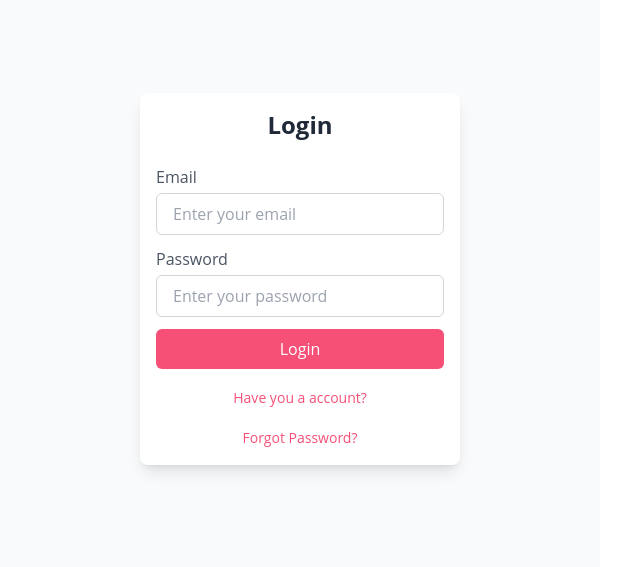
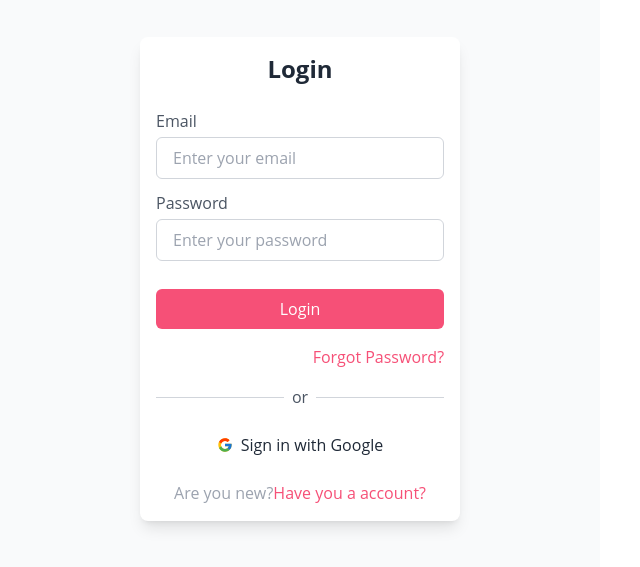
Before and after one commit to kaiz0708/chrome-tab-manager, a React (Create React App) app: page / in a window 1280 px wide. Shown: the part 121-688 px from the top of the page, without its empty margins (0-640 px from the left). Built offline with nearby package versions, Linux system fonts and the light colour scheme; what tailwindcss-filters would draw is missing.

Commit message:
login and sign up

```diff
--- a/package.json
+++ b/package.json
@@ -8,6 +8,7 @@
       "@mui/lab": "^6.0.0-beta.10",
       "@mui/material": "^6.1.2",
       "@mui/system": "^5.16.7",
+      "@react-oauth/google": "^0.12.1",
       "@reduxjs/toolkit": "^2.2.7",
       "@testing-library/jest-dom": "^5.17.0",
       "@testing-library/react": "^13.4.0",
--- a/src/components/auth/Login.js
+++ b/src/components/auth/Login.js
@@ -7,6 +7,8 @@ import serviceAuth from "./serviceAuth";
 import serviceChrome from "../services/ServiceChrome";
 import { v4 as uuidv4 } from "uuid";
 import { addNoti } from "../../store/features/popupSlices";
+import { FcGoogle } from "react-icons/fc";
+import { AnimatePresence, motion } from "framer-motion";
 /* global chrome */
 
 const Login = () => {
@@ -28,12 +30,50 @@ const Login = () => {
       dispatch(addNoti({ message, id: uuidv4(), status }));
    };
 
+   const googleLogin = async () => {
+      chrome.identity.launchWebAuthFlow(
+         {
+            url: `https://accounts.google.com/o/oauth2/auth?client_id=${process.env.REACT_APP_TYPE_CLIENT_ID_GOOGLE}&response_type=token&redirect_uri=https://${chrome.runtime.id}.chromiumapp.org&scope=https://www.googleapis.com/auth/userinfo.profile https://www.googleapis.com/auth/userinfo.email&prompt=consent`,
+            interactive: true,
+         },
+         (redirect_url) => {
+            const urlParams = new URLSearchParams(new URL(redirect_url).hash.substring(1));
+            const token = urlParams.get("access_token");
+
+            fetch(`https://www.googleapis.com/oauth2/v1/userinfo?alt=json&access_token=${token}`)
+               .then((response) => response.json())
+               .then(async (userInfo) => {
+                  const response = await serviceAuth.loginGoogle(userInfo);
+                  const { data, status, message } = response.data;
+                  const { token, user } = data;
+                  if (status === 200) {
+                     serviceChrome.setStateLocal("token", token);
+                     dispatch(updateAuth(true));
+                  } else {
+                     dispatch(updateAuth(false));
+                  }
+                  dispatch(addNoti({ message, id: uuidv4(), status }));
+               })
+               .catch((error) => console.error("Error fetching user info:", error));
+         }
+      );
+   };
+
    return (
-      <div className='bg-white p-4 rounded-lg shadow-lg w-80'>
+      <AnimatePresence>
+         <motion.div className='bg-white p-4 rounded-lg shadow-lg w-80' initial={{ y: 20, opacity: 0 }} animate={{ y: 0, opacity: 1 }} exit={{ y: 20, opacity: 0 }} transition={{ duration: 0.5 }}>
             <h2 className='text-2xl font-bold text-center mb-6 text-gray-800'>Login</h2>
             <div className='mb-3'>
                <label className='block text-gray-600 mb-1'>Email</label>
-            <input type='email' name='email' className='w-full px-4 py-2 border border-gray-300 rounded-md focus:outline-none focus:border-blue-500' value={email} onChange={(e) => setEmail(e.target.value)} required placeholder='Enter your email' />
+               <input
+                  type='email'
+                  name='email'
+                  className='w-full px-4 py-2 border border-gray-300 rounded-md focus:outline-none focus:border-blue-500'
+                  value={email}
+                  onChange={(e) => setEmail(e.target.value)}
+                  required
+                  placeholder='Enter your email'
+               />
             </div>
             <div className='mb-3'>
                <label className='block text-gray-600 mb-1'>Password</label>
@@ -51,24 +91,41 @@ const Login = () => {
                onClick={() => {
                   handleSubmit(email, password);
                }}
-            className='w-full bg-custom-color-title text-white py-2 rounded-md  transition duration-300'>
+               className='w-full mt-4 bg-custom-color-title text-white py-2 rounded-md  transition duration-300'>
                Login
             </button>
 
+            <div className='mt-4 text-end'>
+               <span className='text-custom-color-title hover:underline cursor-pointer'>Forgot Password?</span>
+            </div>
+
+            <div className='flex items-center my-4'>
+               <div className='flex-grow border-t border-gray-300'></div>
+               <span className='mx-2 text-gray-600'>or</span>
+               <div className='flex-grow border-t border-gray-300'></div>
+            </div>
+
+            <div className='mt-4 flex items-center justify-center'>
+               <button onClick={() => googleLogin()} className='flex items-center justify-center text-gray-800 py-2 px-4 rounded-md transition duration-300 hover:bg-gray-200'>
+                  <FcGoogle className='mr-2' />
+                  Sign in with Google
+               </button>
+            </div>
+
             <div className='mt-4 text-center'>
+               <span>
+                  <span className=' text-gray-400'>Are you new?</span>
                   <span
                      onClick={() => {
                         dispatch(updateRegister(true));
                      }}
-               className='text-custom-color-title text-sm hover:underline cursor-pointer'>
+                     className='text-custom-color-title hover:underline cursor-pointer'>
                      Have you a account?
                   </span>
+               </span>
             </div>
-
-         <div className='mt-4 text-center'>
-            <span className='text-custom-color-title text-sm hover:underline cursor-pointer'>Forgot Password?</span>
-         </div>
-      </div>
+         </motion.div>
+      </AnimatePresence>
    );
 };
 
--- a/src/components/auth/serviceAuth.js
+++ b/src/components/auth/serviceAuth.js
@@ -11,4 +11,14 @@ export default {
       const response = await axios.post("/auth/register", { ...formData });
       return response;
    },
+
+   loginGoogle: async (userInfo) => {
+      const { name, email } = userInfo;
+      const dataRequest = {
+         username: name,
+         email,
+      };
+      const response = await axios.post("/auth/google/login", { ...dataRequest });
+      return response;
+   },
 };
--- a/src/components/popup/main/collection/WindowCollection.js
+++ b/src/components/popup/main/collection/WindowCollection.js
@@ -37,7 +37,7 @@ function WindowCollection({ window }) {
    };
 
    return (
-      <div className='transition duration-100 ease-in space-y-2 hover:-translate-y-1 bg-white p-2 hover:shadow-custom-hover cursor-pointer shadow-custom rounded-md z-10 will-change-transform will-change-shadow'>
+      <div className='transition duration-200 ease-in space-y-2 hover:-translate-y-1 bg-white p-2 hover:shadow-custom-hover cursor-pointer shadow-custom rounded-md z-10 will-change-transform will-change-shadow'>
          <div className='flex justify-between items-center'>
             <div className='h-8 flex items-center space-x-2'>
                <span onMouseEnter={() => setUpdateCollectionState(true)} onMouseLeave={() => setUpdateCollectionState(false)} className='relative flex items-center'>
--- a/src/components/popup/main/popup/WindowTab.js
+++ b/src/components/popup/main/popup/WindowTab.js
@@ -21,7 +21,7 @@ function WindowTab({ window }) {
          onClick={(e) => {
             services.switchToWindow(window.windowTab.id);
          }}
-         className='transition duration-100 ease-in space-y-2 hover:-translate-y-1 bg-white p-2 hover:shadow-custom-hover cursor-pointer shadow-custom rounded-md z-10 will-change-transform will-change-shadow'>
+         className='transition duration-200 ease-in space-y-2 hover:-translate-y-1 bg-white p-2 hover:shadow-custom-hover cursor-pointer shadow-custom rounded-md z-10 will-change-transform will-change-shadow'>
          <div className='flex justify-between items-center'>
             <span>
                {window.typeFeature === process.env.REACT_APP_TYPE_TAB ? (
```
Also changed, not shown: src/components/auth/Register.js (+21 -11 lines), public/manifest.json, 2 other files (tests, documents, lock files or other folders). Lines whose indentation alone changed are shown as unchanged.
